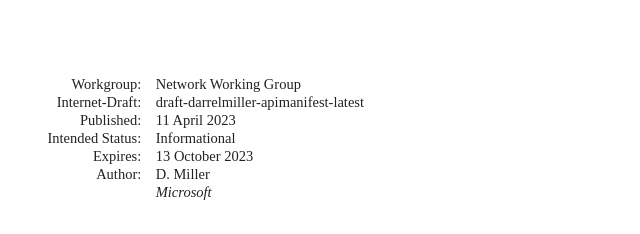
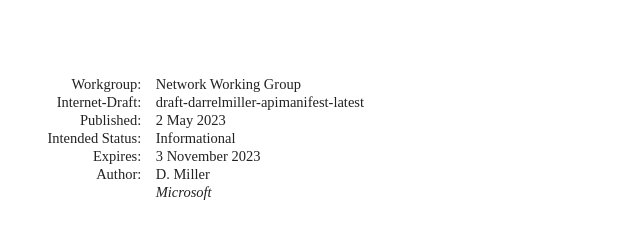
Before and after one commit to darrelmiller/api-manifest, a plain HTML site: page draft-darrelmiller-apimanifest.html in a window 1280 px wide. Shown: the top 234 px of the page, 92-732 px from the left. Drawn offline with Linux system fonts and the light colour scheme; a web font is replaced by a local one.

Commit message:
Script updating gh-pages from 350e1a7. [ci skip]

```diff
--- a/draft-darrelmiller-apimanifest.html
+++ b/draft-darrelmiller-apimanifest.html
@@ -9,22 +9,20 @@
 <meta content='
        This document defines an "api manifest" as a way to capture the dependencies that an application has on HTTP APIs. It contains characteristics of those dependencies including links to API descriptions, specifics of the types of HTTP API requests made by the application and related authorization information.
     ' name="description">
-<meta content="xml2rfc 3.17.0" name="generator">
+<meta content="xml2rfc 3.17.1" name="generator">
 <meta content="API" name="keyword">
 <meta content="Http" name="keyword">
 <meta content="OpenAPI" name="keyword">
 <meta content="draft-darrelmiller-apimanifest-latest" name="ietf.draft">
 <!-- Generator version information:
-  xml2rfc 3.17.0
-    Python 3.10.10
+  xml2rfc 3.17.1
+    Python 3.10.11
     appdirs 1.4.4
     ConfigArgParse 1.5.3
     google-i18n-address 2.5.2
-    html5lib 1.1
     intervaltree 3.1.0
     Jinja2 3.1.2
     lxml 4.9.2
-    MarkupSafe 2.1.1
     pycountry 22.3.5
     PyYAML 6.0
     requests 2.28.1
@@ -1049,11 +1047,11 @@ svg :is([fill="white"], [fill^="#fff"]) {
 <thead><tr>
 <td class="left">Internet-Draft</td>
 <td class="center">API Manifest</td>
-<td class="right">April 2023</td>
+<td class="right">May 2023</td>
 </tr></thead>
 <tfoot><tr>
 <td class="left">Miller</td>
-<td class="center">Expires 13 October 2023</td>
+<td class="center">Expires 3 November 2023</td>
 <td class="right">[Page]</td>
 </tr></tfoot>
 </table>
@@ -1066,12 +1064,12 @@ svg :is([fill="white"], [fill^="#fff"]) {
 <dd class="internet-draft">draft-darrelmiller-apimanifest-latest</dd>
 <dt class="label-published">Published:</dt>
 <dd class="published">
-<time datetime="2023-04-11" class="published">11 April 2023</time>
+<time datetime="2023-05-02" class="published">2 May 2023</time>
     </dd>
 <dt class="label-intended-status">Intended Status:</dt>
 <dd class="intended-status">Informational</dd>
 <dt class="label-expires">Expires:</dt>
-<dd class="expires"><time datetime="2023-10-13">13 October 2023</time></dd>
+<dd class="expires"><time datetime="2023-11-03">3 November 2023</time></dd>
 <dt class="label-authors">Author:</dt>
 <dd class="authors">
 <div class="author">
@@ -1116,7 +1114,7 @@ svg :is([fill="white"], [fill^="#fff"]) {
         time. It is inappropriate to use Internet-Drafts as reference
         material or to cite them other than as "work in progress."<a href="#section-boilerplate.1-3" class="pilcrow">¶</a></p>
 <p id="section-boilerplate.1-4">
-        This Internet-Draft will expire on 13 October 2023.<a href="#section-boilerplate.1-4" class="pilcrow">¶</a></p>
+        This Internet-Draft will expire on 3 November 2023.<a href="#section-boilerplate.1-4" class="pilcrow">¶</a></p>
 </section>
 </div>
 <div id="copyright">
@@ -1306,17 +1304,23 @@ requestInfo = {
             "auth": {
                 "clientId": "some-uuid-here",
                 "permissions": {
-                    "delegated": ["resourceA.ReadWrite", "resourceB.ReadWrite"],
-                    "application": ["resourceB.Read"]
+                    "delegated": [
+                        "resourceA.ReadWrite",
+                        "resourceB.ReadWrite"
+                    ],
+                    "application": [
+                        "resourceB.Read"
+                    ]
                 }
             },
-            "requests": [{
-                "method": "GET",
-                "uriTemplate": "https://example.org/api/resourceA"
+            "requests": [
+                {
+                    "method": "GET",
+                    "uriTemplate": "https://example.org/api/resourceA"
                 },
                 {
-                "method": "GET",
-                "uriTemplate": "https://example.org/api/resourceB"
+                    "method": "GET",
+                    "uriTemplate": "https://example.org/api/resourceB"
                 }
             ]
         }
```
Also changed, not shown: draft-darrelmiller-apimanifest.txt.
